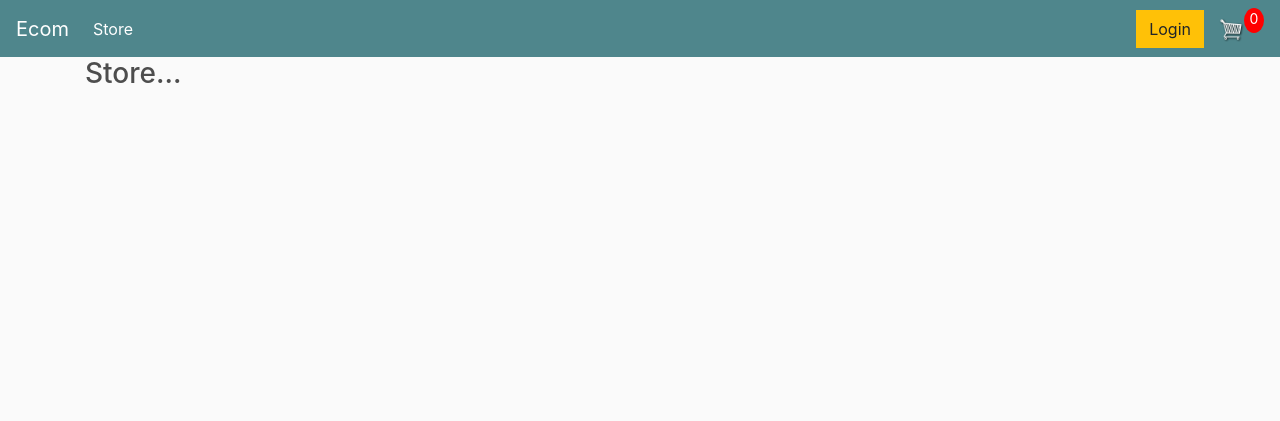
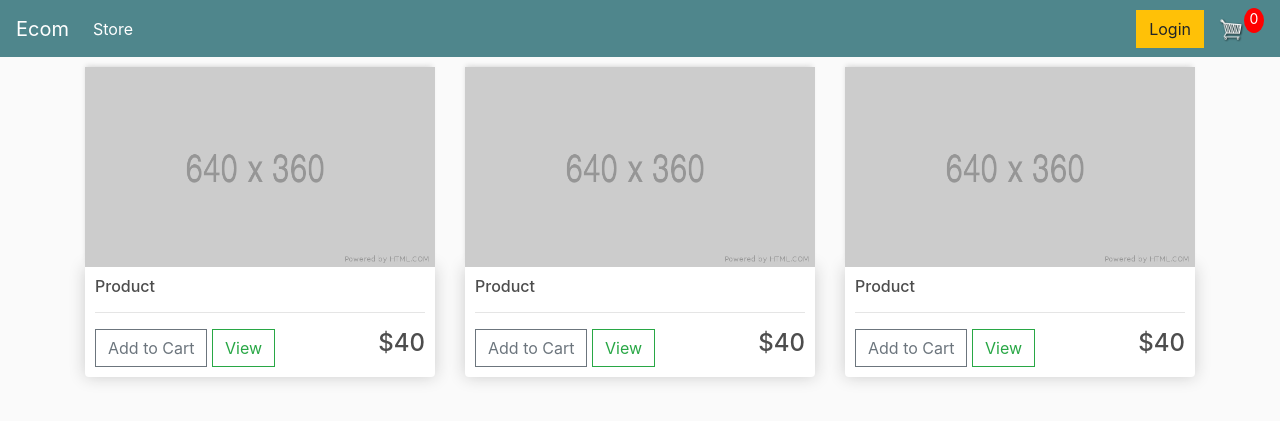
Before and after one commit to amjedsaleel/E-commerce, a Django app: page / in a window 1280 px wide. Shown: the top 421 px of the page. Run offline with Django 3.2, Linux system fonts and the light colour scheme; some libraries are stand-ins or nearby versions.

Commit message:
home page  style customized

```diff
--- a/store/templates/store/store.html
+++ b/store/templates/store/store.html
@@ -1,6 +1,39 @@
 {% extends 'store/main.html' %}
+{% load static %}
+{% block content %}
+    <div class="row">
+        <div class="col-lg-4">
+            <img class="thumbnail" src="{% static 'images/placeholder.png' %}" alt="">
+            <div class="box-element product">
+                <h6>Product</h6>
+                <hr>
+                <button class="btn btn-outline-secondary add-btn">Add to Cart</button>
+                <a class="btn btn-outline-success" href="#">View</a>
+                <h4 style="display: inline-block; float: right">$40</h4>
+            </div>
+        </div>
 
-{% block content %}
-    <h3>Store...</h3>
+        <div class="col-lg-4">
+            <img class="thumbnail" src="{% static 'images/placeholder.png' %}" alt="">
+            <div class="box-element product">
+                <h6>Product</h6>
+                <hr>
+                <button class="btn btn-outline-secondary add-btn">Add to Cart</button>
+                <a class="btn btn-outline-success" href="#">View</a>
+                <h4 style="display: inline-block; float: right">$40</h4>
 
+            </div>
+        </div>
+
+        <div class="col-lg-4">
+            <img class="thumbnail" src="{% static 'images/placeholder.png' %}" alt="">
+            <div class="box-element product">
+                <h6>Product</h6>
+                <hr>
+                <button class="btn btn-outline-secondary add-btn">Add to Cart</button>
+                <a class="btn btn-outline-success" href="#">View</a>
+                <h4 style="display: inline-block; float: right">$40</h4>
+            </div>
+        </div>
+    </div>
 {% endblock content %}
```
